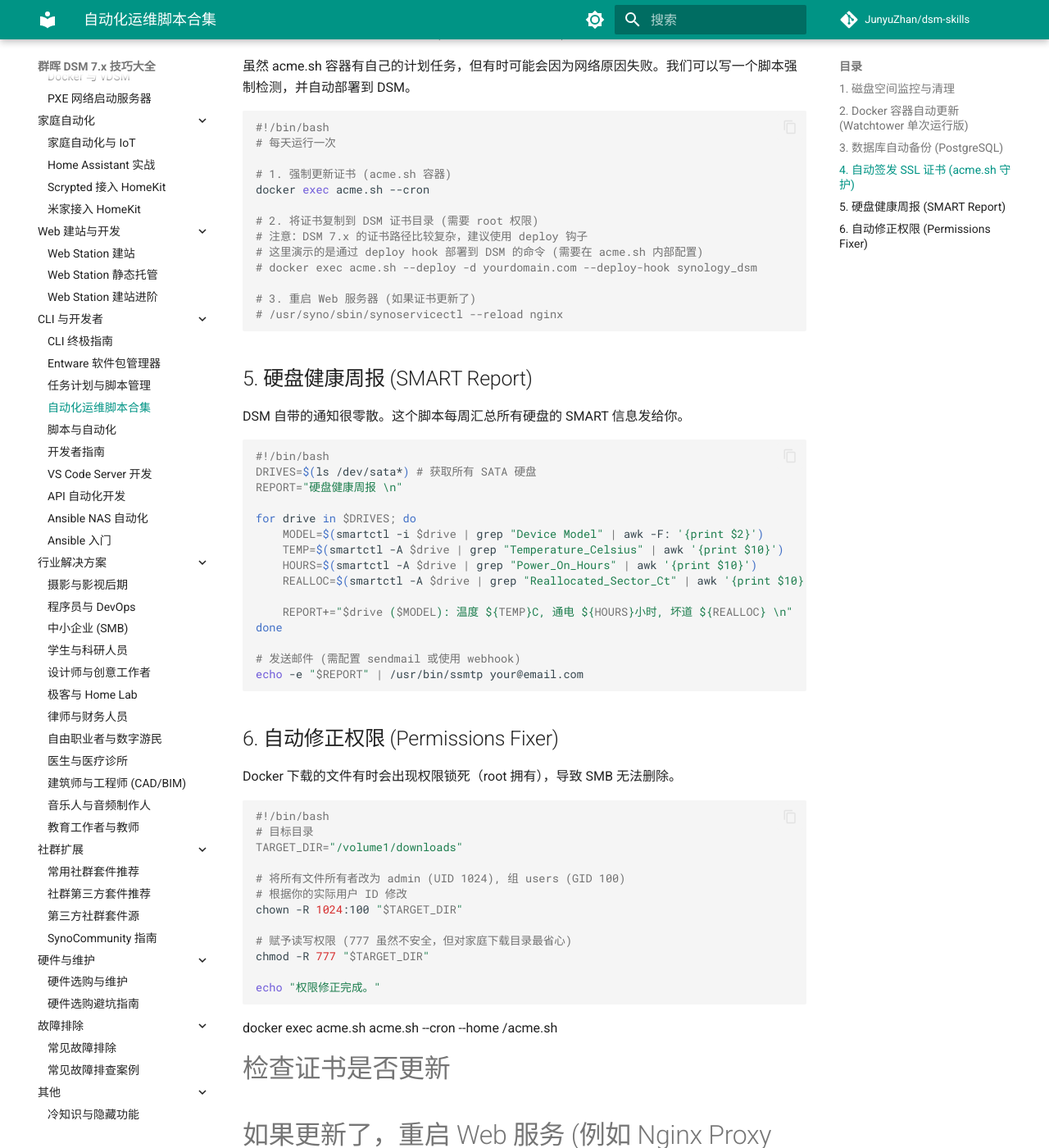
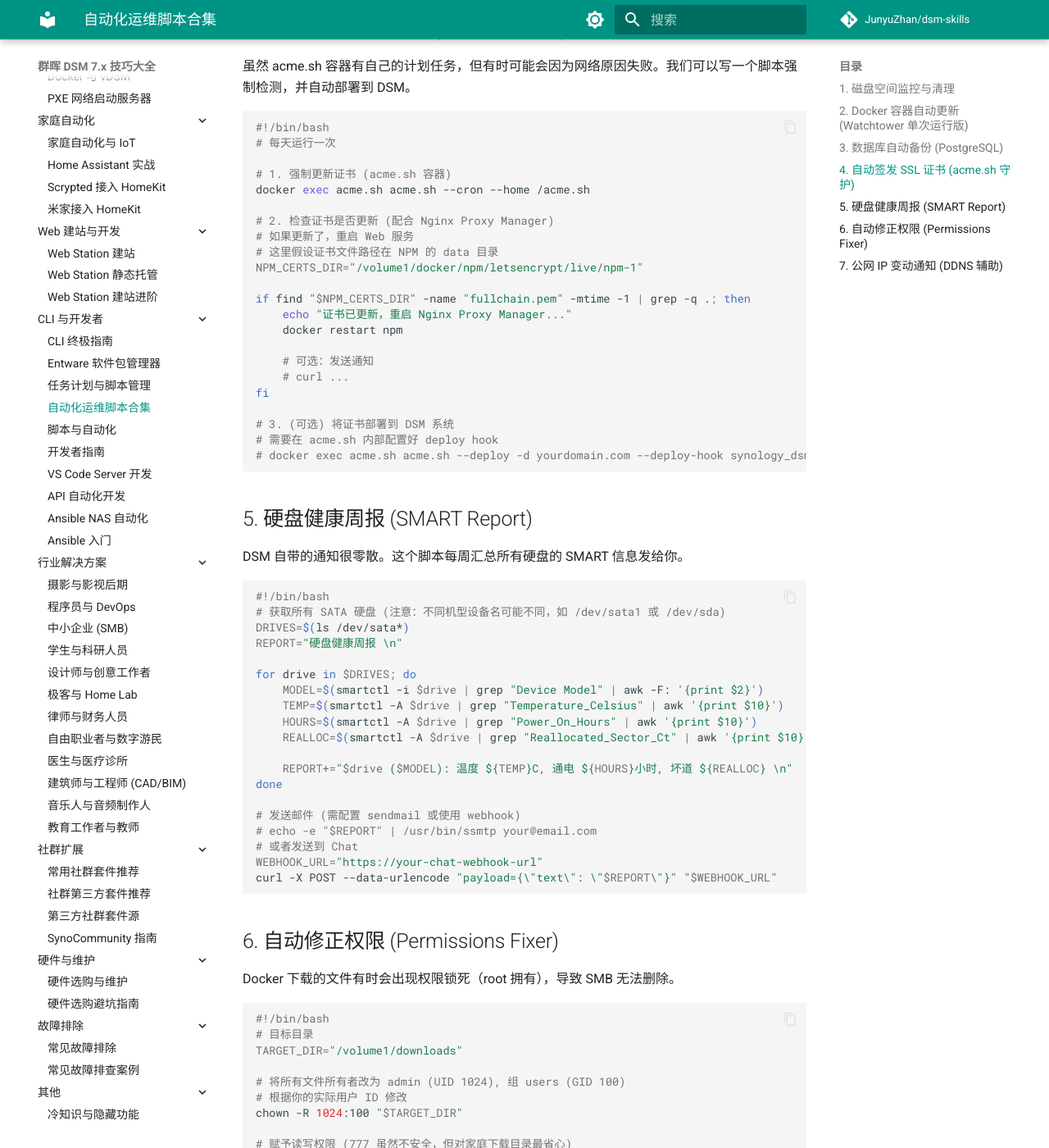
Before and after one commit to JunyuZhan/dsm-skills, an MkDocs documentation site: the page built from docs/advanced-skills/automation-scripts.md, in a window 1280 px wide and 1400 px high, scrolled down 2034 px. Shown: the whole window at 82% size. Built offline with MkDocs 1.6.1 and Material for MkDocs 9.7.7, drawn with Linux system fonts in a browser that asks for light colours; comment, search, counter and statistics services are not loaded; some of the changed text lies outside the part shown.

Commit message:
Fix automation scripts formatting and numbering

````diff
--- a/docs/advanced-skills/automation-scripts.md
+++ b/docs/advanced-skills/automation-scripts.md
@@ -100,15 +100,24 @@ echo "数据库备份完成：$BACKUP_DIR/pg_backup_$DATE.sql.gz"
 # 每天运行一次
 
 # 1. 强制更新证书 (acme.sh 容器)
-docker exec acme.sh --cron
+docker exec acme.sh acme.sh --cron --home /acme.sh
 
-# 2. 将证书复制到 DSM 证书目录 (需要 root 权限)
-# 注意：DSM 7.x 的证书路径比较复杂，建议使用 deploy 钩子
-# 这里演示的是通过 deploy hook 部署到 DSM 的命令 (需要在 acme.sh 内部配置)
-# docker exec acme.sh --deploy -d yourdomain.com --deploy-hook synology_dsm
+# 2. 检查证书是否更新 (配合 Nginx Proxy Manager)
+# 如果更新了，重启 Web 服务
+# 这里假设证书文件路径在 NPM 的 data 目录
+NPM_CERTS_DIR="/volume1/docker/npm/letsencrypt/live/npm-1"
 
-# 3. 重启 Web 服务器 (如果证书更新了)
-# /usr/syno/sbin/synoservicectl --reload nginx
+if find "$NPM_CERTS_DIR" -name "fullchain.pem" -mtime -1 | grep -q .; then
+    echo "证书已更新，重启 Nginx Proxy Manager..."
+    docker restart npm
+
+    # 可选：发送通知
+    # curl ...
+fi
+
+# 3. (可选) 将证书部署到 DSM 系统
+# 需要在 acme.sh 内部配置好 deploy hook
+# docker exec acme.sh acme.sh --deploy -d yourdomain.com --deploy-hook synology_dsm
 ```
 
 ## 5. 硬盘健康周报 (SMART Report)
@@ -117,7 +126,8 @@ DSM 自带的通知很零散。这个脚本每周汇总所有硬盘的 SMART 信
 
 ```bash
 #!/bin/bash
-DRIVES=$(ls /dev/sata*) # 获取所有 SATA 硬盘
+# 获取所有 SATA 硬盘 (注意：不同机型设备名可能不同，如 /dev/sata1 或 /dev/sda)
+DRIVES=$(ls /dev/sata*)
 REPORT="硬盘健康周报 \n"
 
 for drive in $DRIVES; do
@@ -130,7 +140,10 @@ for drive in $DRIVES; do
 done
 
 # 发送邮件 (需配置 sendmail 或使用 webhook)
-echo -e "$REPORT" | /usr/bin/ssmtp your@email.com
+# echo -e "$REPORT" | /usr/bin/ssmtp your@email.com
+# 或者发送到 Chat
+WEBHOOK_URL="https://your-chat-webhook-url"
+curl -X POST --data-urlencode "payload={\"text\": \"$REPORT\"}" "$WEBHOOK_URL"
 ```
 
 ## 6. 自动修正权限 (Permissions Fixer)
@@ -151,18 +164,8 @@ chmod -R 777 "$TARGET_DIR"
 
 echo "权限修正完成。"
 ```
-docker exec acme.sh acme.sh --cron --home /acme.sh
 
-# 检查证书是否更新
-# 如果更新了，重启 Web 服务 (例如 Nginx Proxy Manager)
-# 这里假设证书文件路径
-if find /volume1/docker/npm/certs -name "fullchain.pem" -mtime -1 | grep -q .; then
-    echo "证书已更新，重启 Nginx..."
-    docker restart npm
-fi
-```
-
-## 5. 公网 IP 变动通知 (DDNS 辅助)
+## 7. 公网 IP 变动通知 (DDNS 辅助)
 
 虽然 DSM 自带 DDNS，但有时我们需要第一时间知道 IP 变了（比如为了更新防火墙白名单）。
 
````
